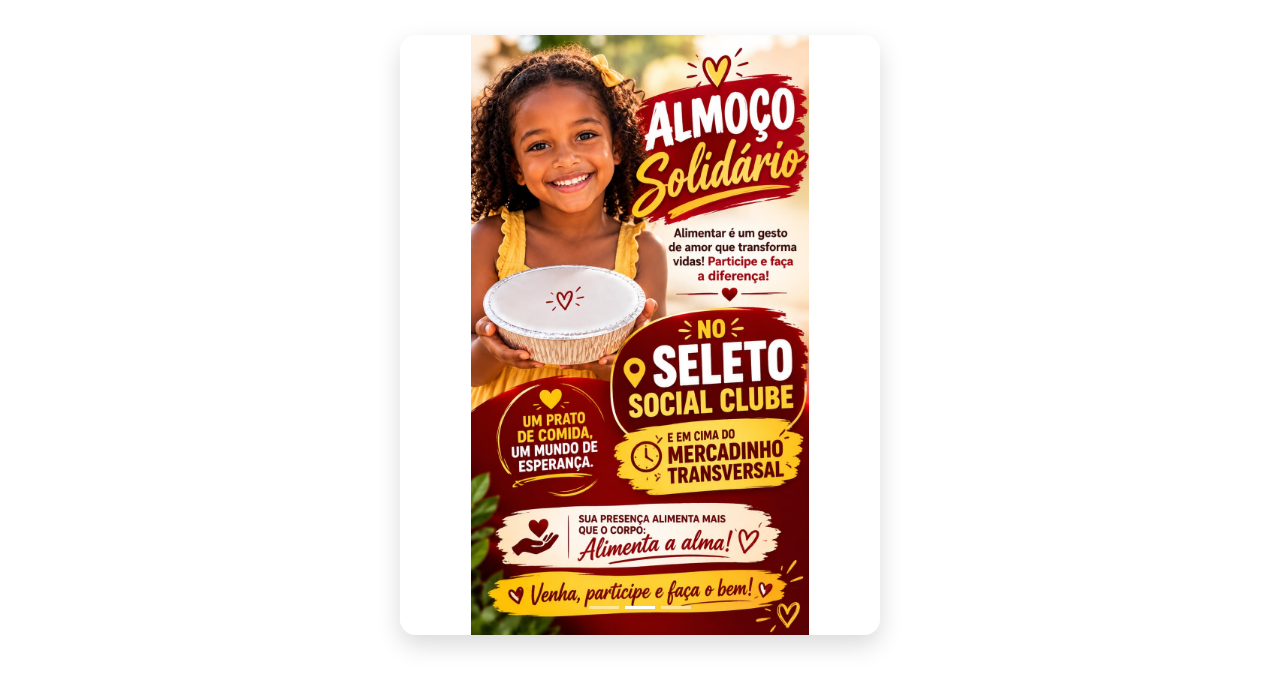
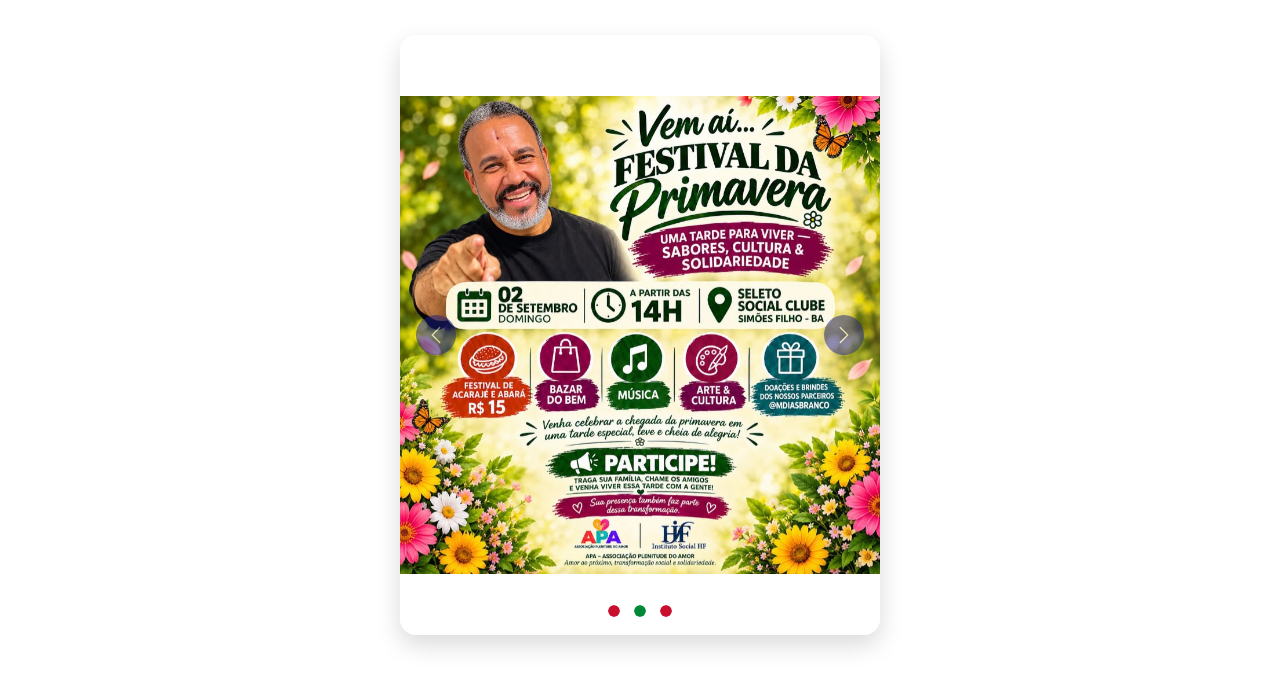
Before and after one commit to edivan220479/site-apa, a plain HTML site: page index.html in a window 1280 px wide. Shown: the part 100-800 px from the top of the page. Drawn offline with nearby package versions, Linux system fonts and the light colour scheme.

```diff
--- a/css/style.css
+++ b/css/style.css
@@ -66,9 +66,6 @@
 .carousel-item {
     height: 600px; /* Altura ideal para flyers verticais */
     background-color: #ffffff;
-    display: flex;
-    justify-content: center;
-    align-items: center;
 }
 
 /* Imagem ocupa 100% da caixa sem cortar nem esticar */
@@ -81,6 +78,29 @@
 /* Oculta ou ajusta a legenda do Bootstrap para não cobrir o texto do cartaz */
 .carousel-caption {
     display: none; /* Como o cartaz já tem o texto impresso, é melhor esconder a legenda por cima */
+}
+
+.carousel-control-prev-icon,
+.carousel-control-next-icon {
+    width: 2.5rem;
+    height: 2.5rem;
+    border-radius: 50%;
+    background-color: var(--apa-azul);
+    background-size: 50%;
+}
+
+.carousel-indicators [data-bs-target] {
+    width: 12px;
+    height: 12px;
+    margin: 0 5px;
+    border: 2px solid #ffffff;
+    border-radius: 50%;
+    background-color: var(--apa-vermelho);
+    opacity: 1;
+}
+
+.carousel-indicators .active {
+    background-color: var(--apa-verde);
 }
 
 /* Ajustes para ecrãs de telemóvel */
--- a/index.html
+++ b/index.html
@@ -37,9 +37,9 @@
         <div id="carrosselAPA" class="carousel slide" data-bs-ride="carousel">
             <!-- Indicadores (Bolinhas) -->
             <div class="carousel-indicators">
-                <button type="button" data-bs-target="#carrosselAPA" data-bs-slide-to="0" class="active"></button>
-                <button type="button" data-bs-target="#carrosselAPA" data-bs-slide-to="1"></button>
-                <button type="button" data-bs-target="#carrosselAPA" data-bs-slide-to="2"></button>
+                <button type="button" data-bs-target="#carrosselAPA" data-bs-slide-to="0" class="active" aria-label="Mostrar imagem 1"></button>
+                <button type="button" data-bs-target="#carrosselAPA" data-bs-slide-to="1" aria-label="Mostrar imagem 2"></button>
+                <button type="button" data-bs-target="#carrosselAPA" data-bs-slide-to="2" aria-label="Mostrar imagem 3"></button>
             </div>
 
             <!-- Slides -->
@@ -68,11 +68,11 @@
             </div>
 
             <!-- Controles (Setas) -->
-            <button class="carousel-control-prev" type="button" data-bs-target="#carrosselAPA" data-bs-slide="prev">
+            <button class="carousel-control-prev" type="button" data-bs-target="#carrosselAPA" data-bs-slide="prev" aria-label="Imagem anterior">
                 <span class="carousel-control-prev-icon"></span>
                 <span class="visually-hidden">Anterior</span>
             </button>
-            <button class="carousel-control-next" type="button" data-bs-target="#carrosselAPA" data-bs-slide="next">
+            <button class="carousel-control-next" type="button" data-bs-target="#carrosselAPA" data-bs-slide="next" aria-label="Próxima imagem">
                 <span class="carousel-control-next-icon"></span>
                 <span class="visually-hidden">Próximo</span>
             </button>
```
